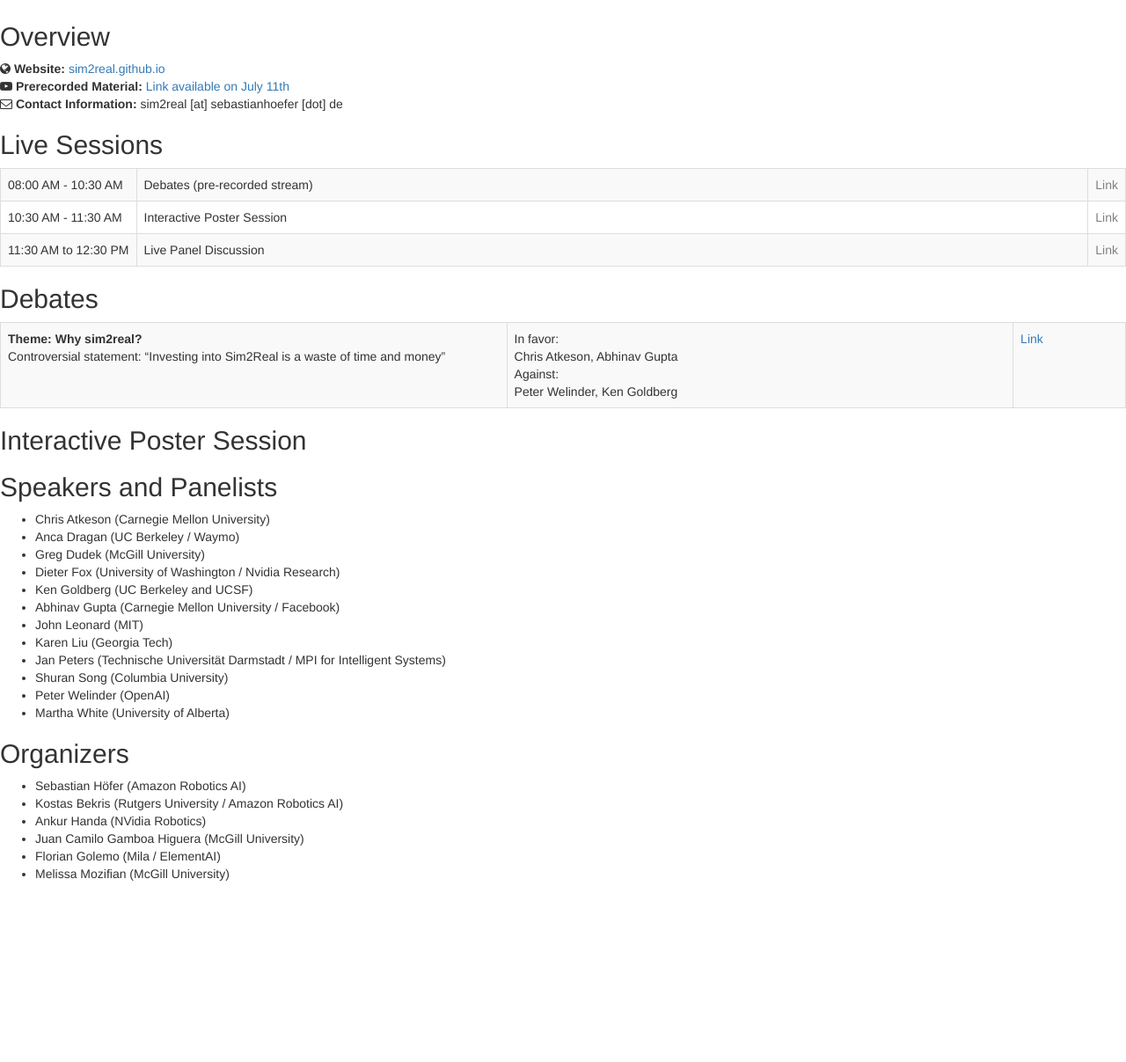
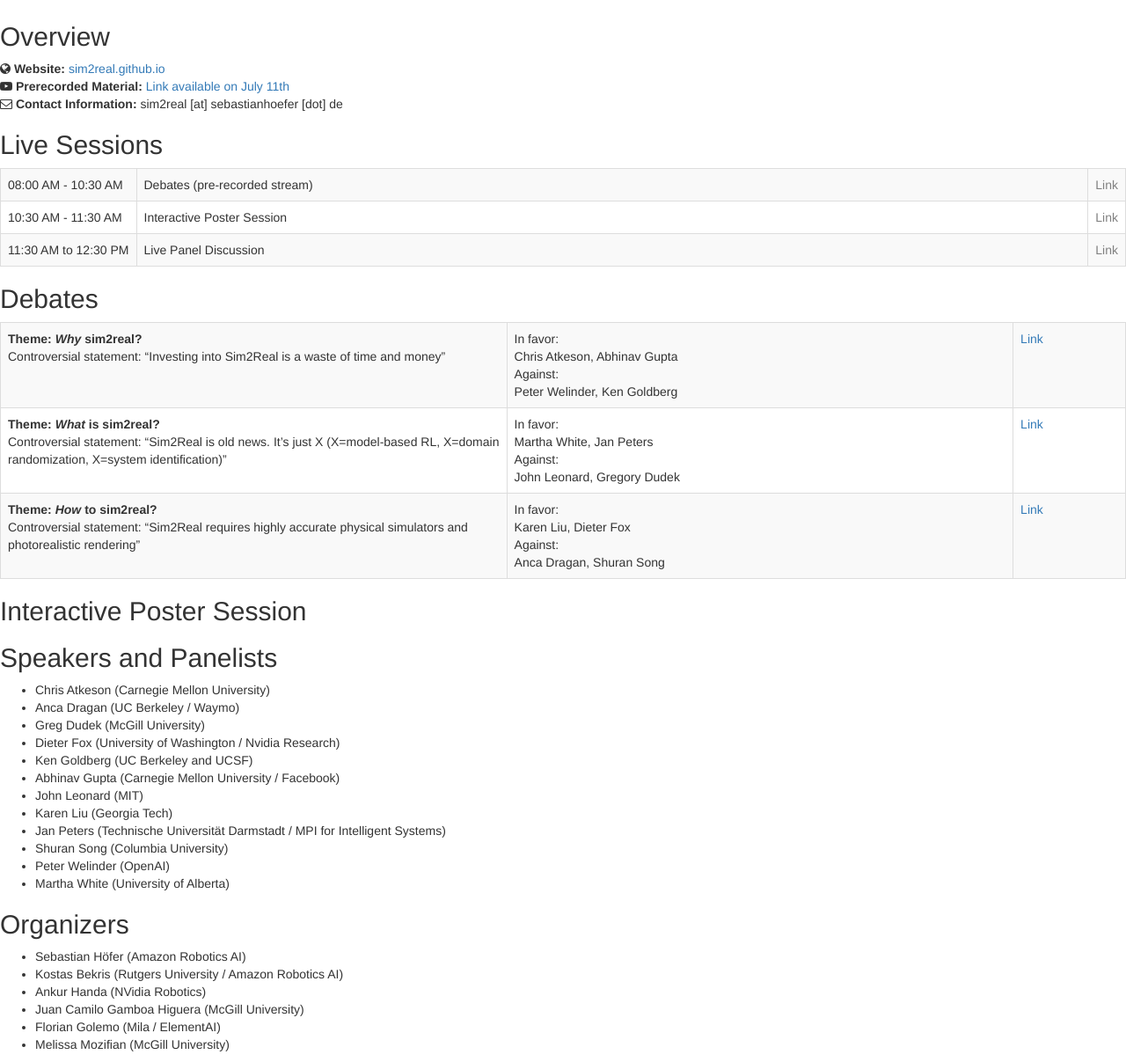
Before and after one commit to sim2real/sim2real.github.io, a Jekyll site: the page pheedloop/index.html, which Jekyll copies as it is, in a window 1280 px wide. Shown: the whole page at 88% size. Built offline with Jekyll 4.4.1, drawn with Linux system fonts in a browser that asks for light colours; nearby versions of some CDN libraries; before the commit the page ends 1013 px from its top, so only the background shows below that.

Commit message:
Adding missing debates

```diff
--- a/pheedloop/index.html
+++ b/pheedloop/index.html
@@ -54,13 +54,35 @@
     <table class="table table-striped table-bordered">
         <tbody>
             <tr>
-                <td width="45%"><b>Theme: Why sim2real?</b><br/>
+                <td width="45%"><b>Theme: <i>Why</i> sim2real?</b><br/>
                     Controversial statement: “Investing into Sim2Real is a waste of time and money”
                 </td>
                 <td width="45%">In favor:<br/>
                     Chris Atkeson, Abhinav Gupta<br/>
                     Against:<br/>
                     Peter Welinder, Ken Goldberg
+                </td>
+                <td width="10%"><a href="#">Link</a>
+            </tr>
+            <tr>
+                <td width="45%"><b>Theme: <i>What</i> is sim2real?</b><br/>
+                    Controversial statement: “Sim2Real is old news. It’s just X (X=model-based RL, X=domain randomization, X=system identification)”
+                </td>
+                <td width="45%">In favor:<br/>
+                    Martha White, Jan Peters<br/>
+                    Against:<br/>
+                    John Leonard, Gregory Dudek
+                </td>
+                <td width="10%"><a href="#">Link</a>
+            </tr>
+            <tr>
+                <td width="45%"><b>Theme: <i>How</i> to sim2real?</b><br/>
+                    Controversial statement: “Sim2Real requires highly accurate physical simulators and photorealistic rendering”
+                </td>
+                <td width="45%">In favor:<br/>
+                    Karen Liu, Dieter Fox<br/>
+                    Against:<br/>
+                    Anca Dragan, Shuran Song
                 </td>
                 <td width="10%"><a href="#">Link</a>
             </tr>
```
